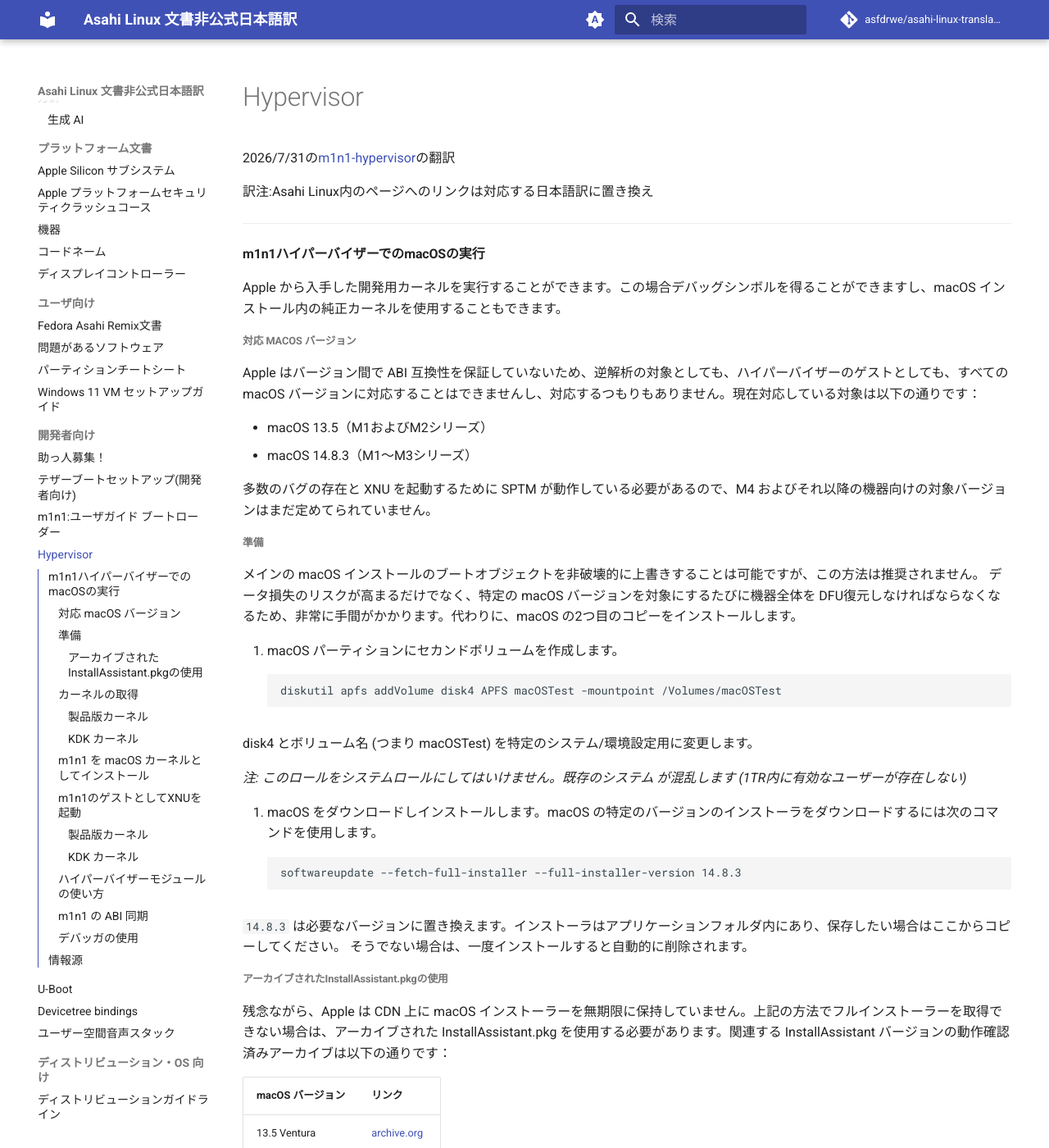
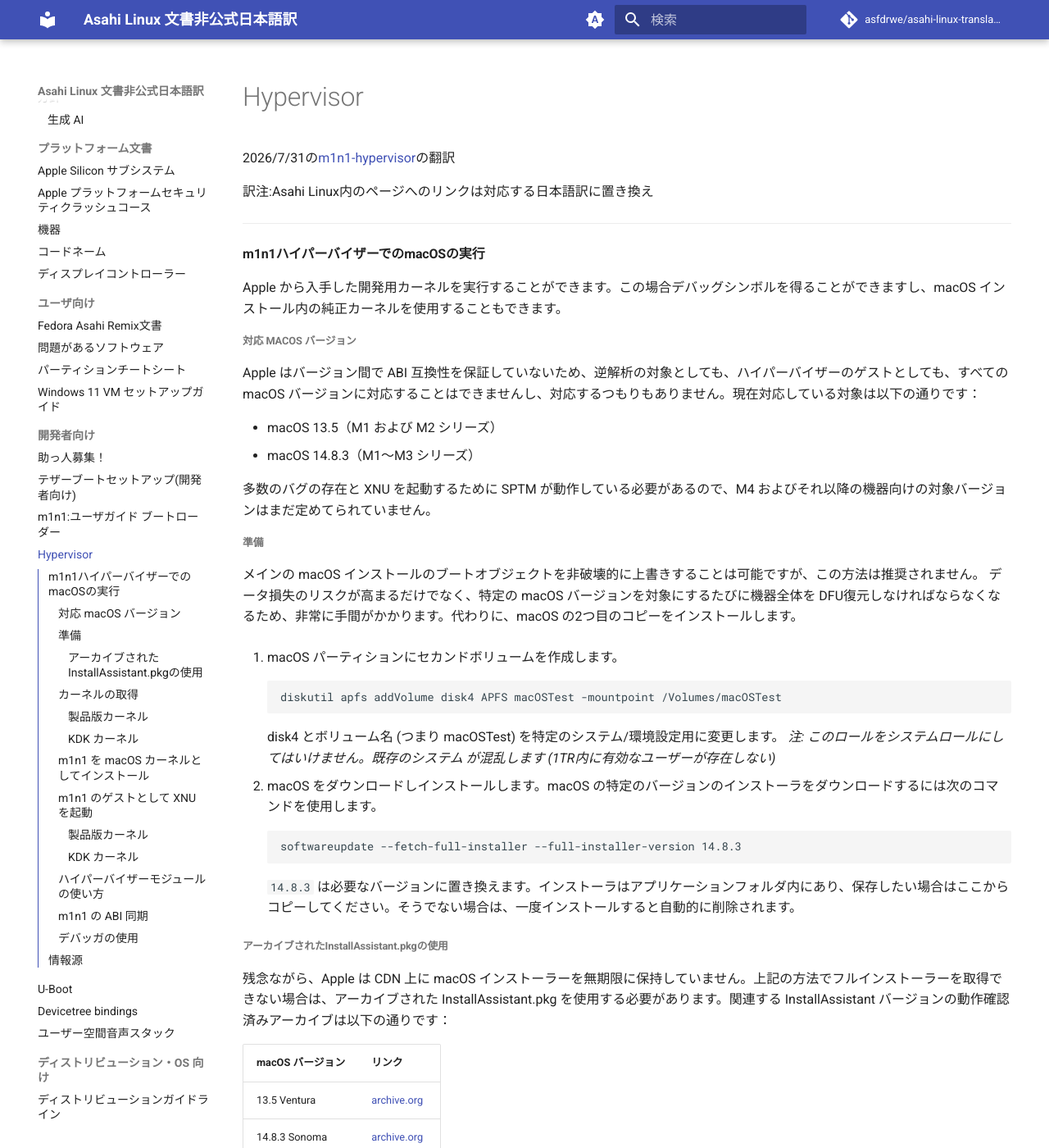
Before and after one commit to asfdrwe/asahi-linux-translations, an MkDocs documentation site: the page built from docs/sw/m1n1-hypervisor.md, in a window 1280 px wide and 1400 px high. Shown: the whole window at 82% size. Built offline with MkDocs 1.6.1 and Material for MkDocs 9.7.7, drawn with Linux system fonts in a browser that asks for light colours; comment, search, counter and statistics services are not loaded; some of the changed text lies outside the part shown.

````diff
--- a/docs/sw/m1n1-hypervisor.md
+++ b/docs/sw/m1n1-hypervisor.md
@@ -16,8 +16,8 @@ Apple から入手した開発用カーネルを実行することができま
 
 Apple はバージョン間で ABI 互換性を保証していないため、逆解析の対象としても、ハイパーバイザーのゲストとしても、すべての macOS バージョンに対応することはできませんし、対応するつもりもありません。現在対応している対象は以下の通りです：
 
-- macOS 13.5（M1およびM2シリーズ）
-- macOS 14.8.3（M1〜M3シリーズ）
+- macOS 13.5（M1 および M2 シリーズ）
+- macOS 14.8.3（M1〜M3 シリーズ）
 
 多数のバグの存在と XNU を起動するために SPTM が動作している必要があるので、M4 およびそれ以降の機器向けの対象バージョンはまだ定めてられていません。
 
@@ -29,16 +29,14 @@ Apple はバージョン間で ABI 互換性を保証していないため、逆
 
         diskutil apfs addVolume disk4 APFS macOSTest -mountpoint /Volumes/macOSTest
 
-disk4 とボリューム名 (つまり macOSTest) を特定のシステム/環境設定用に変更します。
-
-_注: このロールをシステムロールにしてはいけません。既存のシステム が混乱します (1TR内に有効なユーザーが存在しない)_
+    disk4 とボリューム名 (つまり macOSTest) を特定のシステム/環境設定用に変更します。
+    _注: このロールをシステムロールにしてはいけません。既存のシステム が混乱します (1TR内に有効なユーザーが存在しない)_
 
 2. macOS をダウンロードしインストールします。macOS の特定のバージョンのインストーラをダウンロードするには次のコマンドを使用します。
 
         softwareupdate --fetch-full-installer --full-installer-version 14.8.3
 
-`14.8.3` は必要なバージョンに置き換えます。インストーラはアプリケーションフォルダ内にあり、保存したい場合はここからコピーしてください。
-そうでない場合は、一度インストールすると自動的に削除されます。
+    `14.8.3` は必要なバージョンに置き換えます。インストーラはアプリケーションフォルダ内にあり、保存したい場合はここからコピーしてください。そうでない場合は、一度インストールすると自動的に削除されます。
 
 ### アーカイブされたInstallAssistant.pkgの使用
 
@@ -91,7 +89,6 @@ KDK の使用はより手間がかかりますが、ブラインドトレーシ
 
 Apple は KDK に各カーネル用の DWARF も同梱しています。これらは m1n1 に渡してシンボル解決に使用できます。
 場所は `/Library/Developer/KDKs/KDK_[macOS ver]_[KDK ver].kdk/System/Library/Kernels/kernel.development.[SoC].dSYM/Contents/Resources/DWARF/kernel.development.[SoC]` です。
-
 これらを使用したい場合は、作成した kernelcache と一緒にホストマシンにコピーする必要があります。
 
 ## m1n1 を macOS カーネルとしてインストール
@@ -116,7 +113,7 @@ Apple は KDK に各カーネル用の DWARF も同梱しています。これ
           -v /Volumes/macOSTest
         ```
 
-## m1n1のゲストとしてXNUを起動
+## m1n1 のゲストとして XNU を起動
 
 m1n1 をブートオブジェクトとしてインストールしたので、これで m1n1 のハイパーバイザーのゲストとして XNU を起動できます。Mac をシャットダウンし、ホストマシンに** DFU ポート経由で**接続してから、電源を入れてください。m1n1 が起動し、シリアルプロキシが開始されるはずです。
 
@@ -140,7 +137,6 @@ python3 proxyclient/tools/run_guest.py \
     path/to/kernelcache.macho\
     -- "debug=0x14e serial=3 apcie=0xfffffffe -enable-kprintf-spam wdt=-1 clpc=0"
 ```
-
 
 ## ハイパーバイザーモジュールの使い方
 
````
Also changed, not shown: other parts of docs/sw/m1n1-hypervisor.md (+1 -1 lines).
